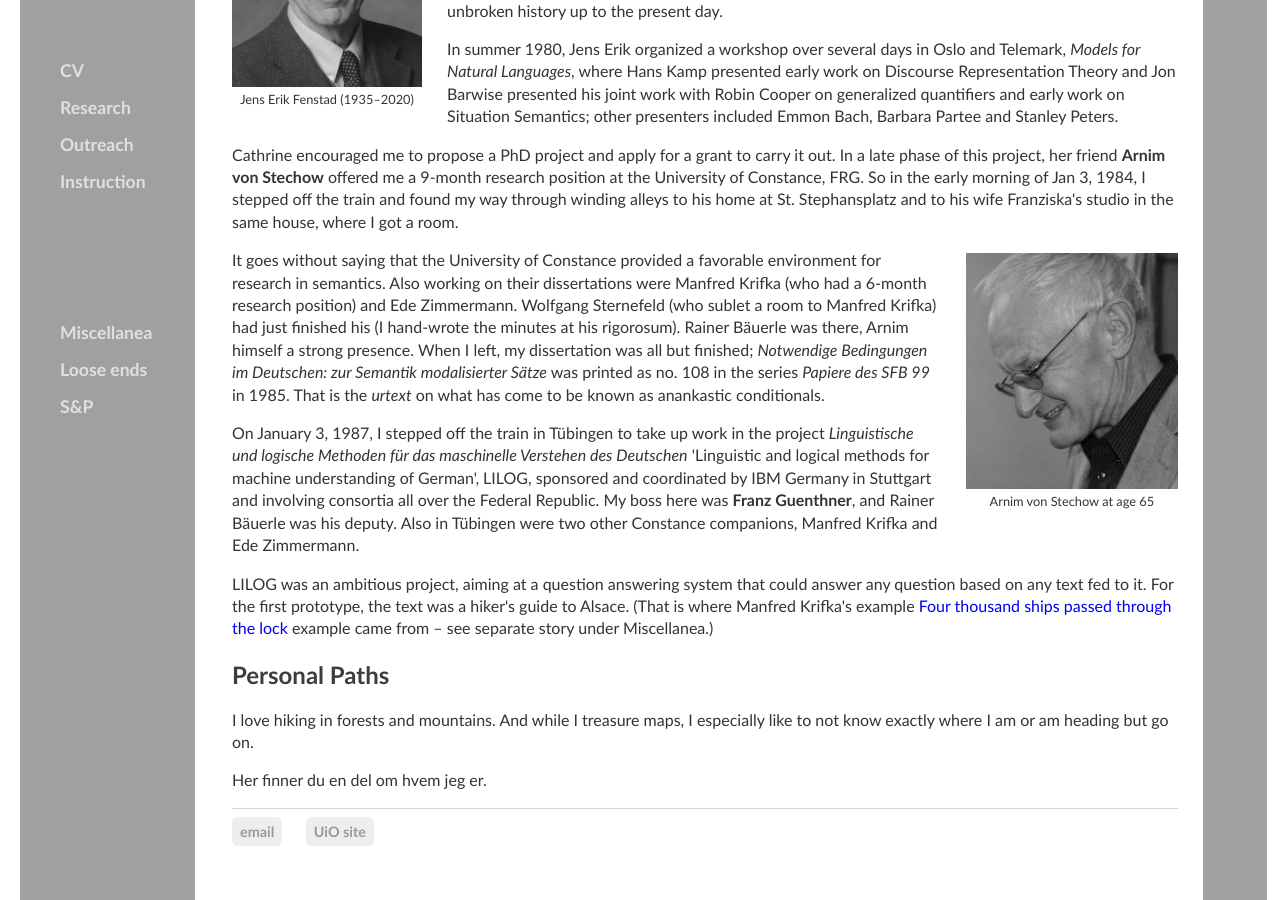
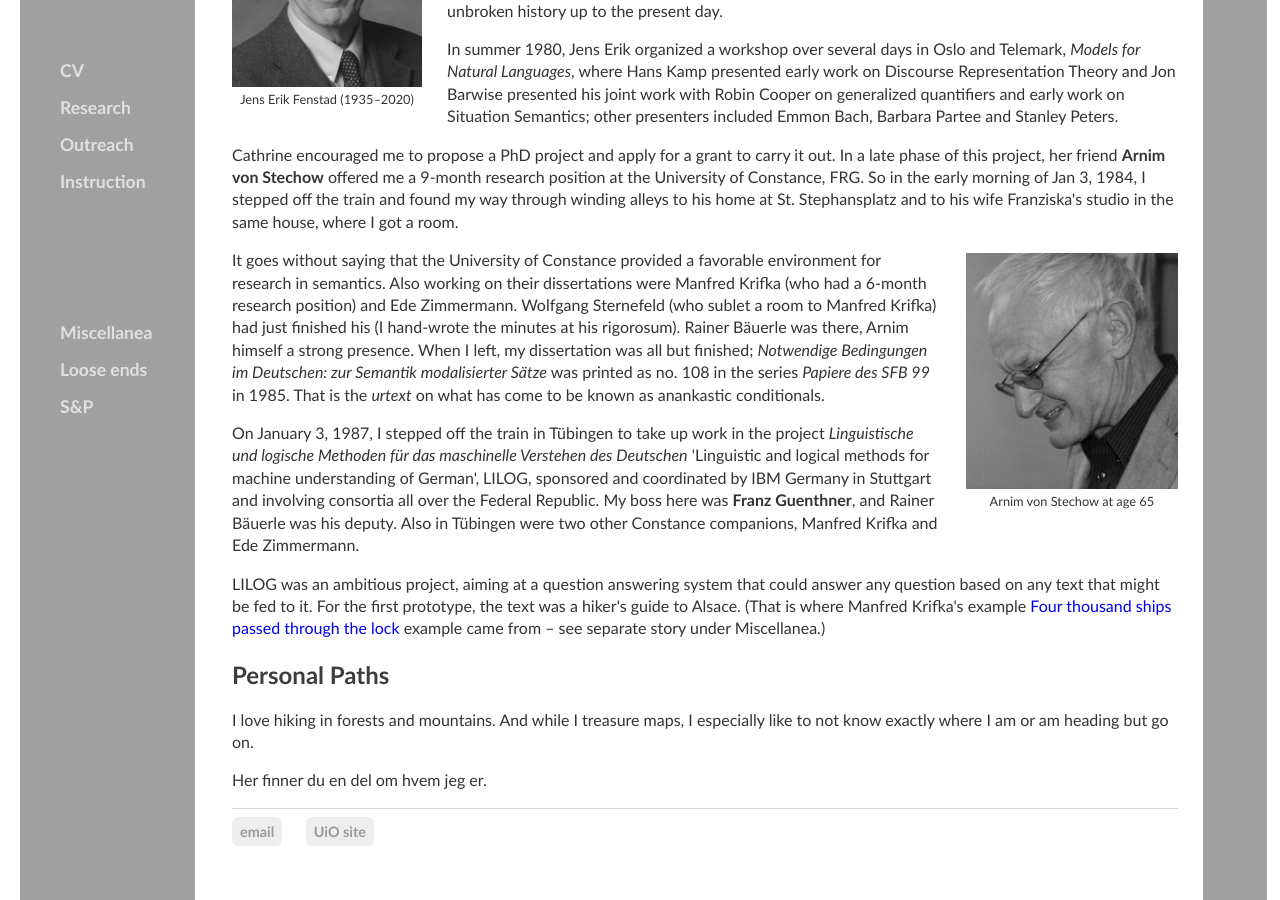
Before and after one commit to kjelljs/kjelljs.github.io, a Jekyll site: the page built from about/index.html, in a window 1280 px wide and 900 px high, scrolled down 914 px. Built offline with Jekyll 4.4.1, drawn with Linux system fonts in a browser that asks for light colours.

Commit message:
Update index.html

```diff
--- a/about/index.html
+++ b/about/index.html
@@ -29,7 +29,7 @@
 	<div style="float:right;"><figure class="rightfig"><img style="height:236px;" src="/pics/AvS65.jpg"><figcaption>Arnim von Stechow at age 65</figcaption></figure></div>
 	<p>It goes without saying that the University of Constance provided a favorable environment for research in semantics. Also working on their dissertations were Manfred Krifka (who had a 6-month research position) and Ede Zimmermann. Wolfgang Sternefeld (who sublet a room to Manfred Krifka) had just finished his (I hand-wrote the minutes at his rigorosum). Rainer Bäuerle was there, Arnim himself a strong presence. When I left, my dissertation was all but finished; <i>Notwendige Bedingungen im Deutschen: zur Semantik modalisierter Sätze</i> was printed as no. 108 in the series <i>Papiere des SFB 99</i> in 1985. That is the <i>urtext</i> on what has come to be known as anankastic conditionals.</p>
 <p>On January 3, 1987, I stepped off the train in Tübingen to take up work in the project <i>Linguistische und logische Methoden für das maschinelle Verstehen des Deutschen</i> 'Linguistic and logical methods for machine understanding of German', LILOG, sponsored and coordinated by IBM Germany in Stuttgart and involving consortia all over the Federal Republic. My boss here was <b>Franz Guenthner</b>, and Rainer Bäuerle was his deputy. Also in Tübingen were two other Constance companions, Manfred Krifka and Ede Zimmermann.</p>
-<p>LILOG was an ambitious project, aiming at a question answering system that could answer any question based on any text fed to it. For the first prototype, the text was a hiker's guide to Alsace. (That is where Manfred Krifka's example <a href="https://doi.org/10.1007/BF00627291">Four thousand ships passed through the lock<a> example came from &ndash; see separate story under Miscellanea.)</p>
+<p>LILOG was an ambitious project, aiming at a question answering system that could answer any question based on any text that might be fed to it. For the first prototype, the text was a hiker's guide to Alsace. (That is where Manfred Krifka's example <a href="https://doi.org/10.1007/BF00627291">Four thousand ships passed through the lock<a> example came from &ndash; see separate story under Miscellanea.)</p>
 	<h2 id="priv">Personal Paths</h2>
 	<p>I love hiking in forests and mountains. And while I treasure maps, I especially like to not know exactly where I am or am heading but go on.</p>
 	<p>Her finner du en del om hvem jeg er.</p>
```
